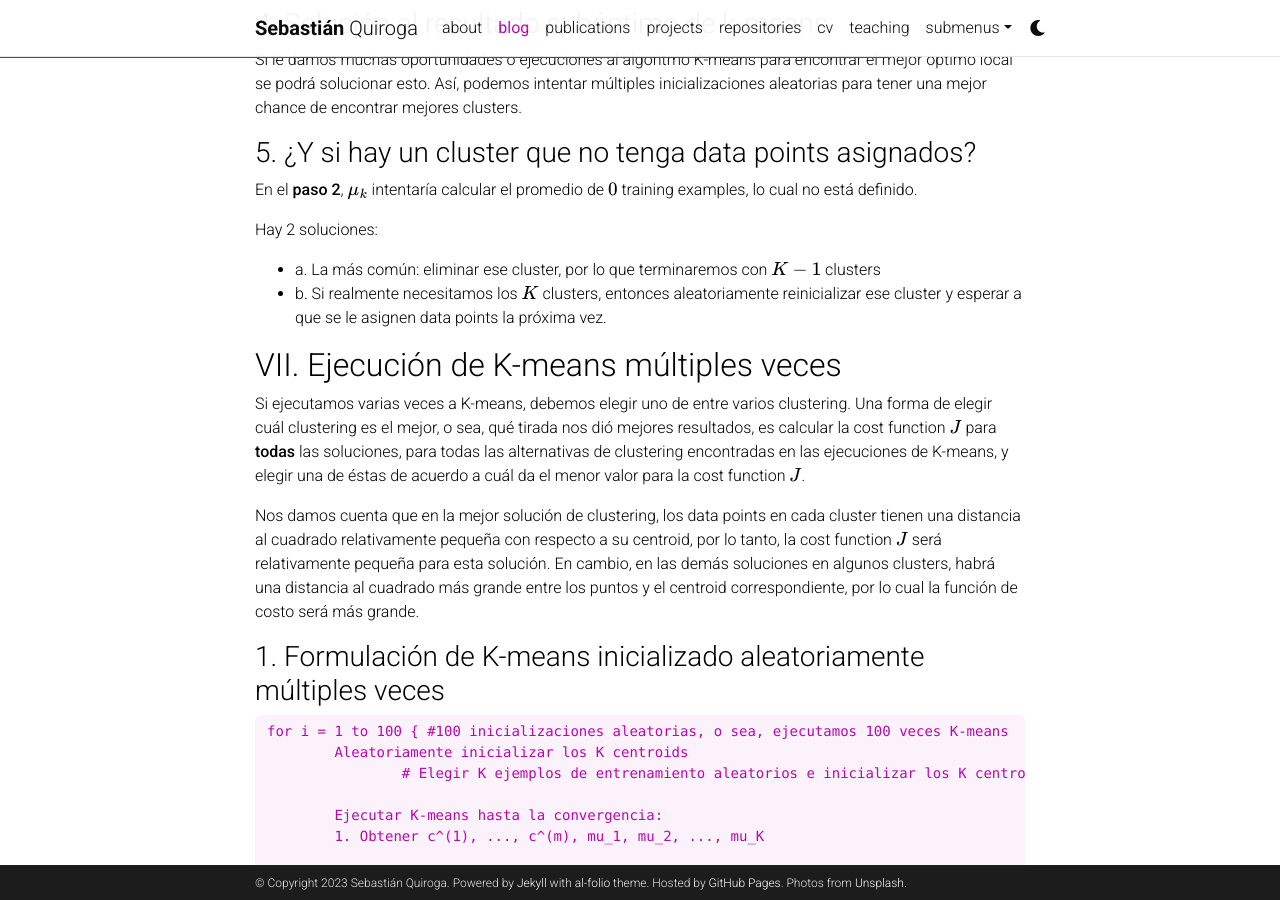
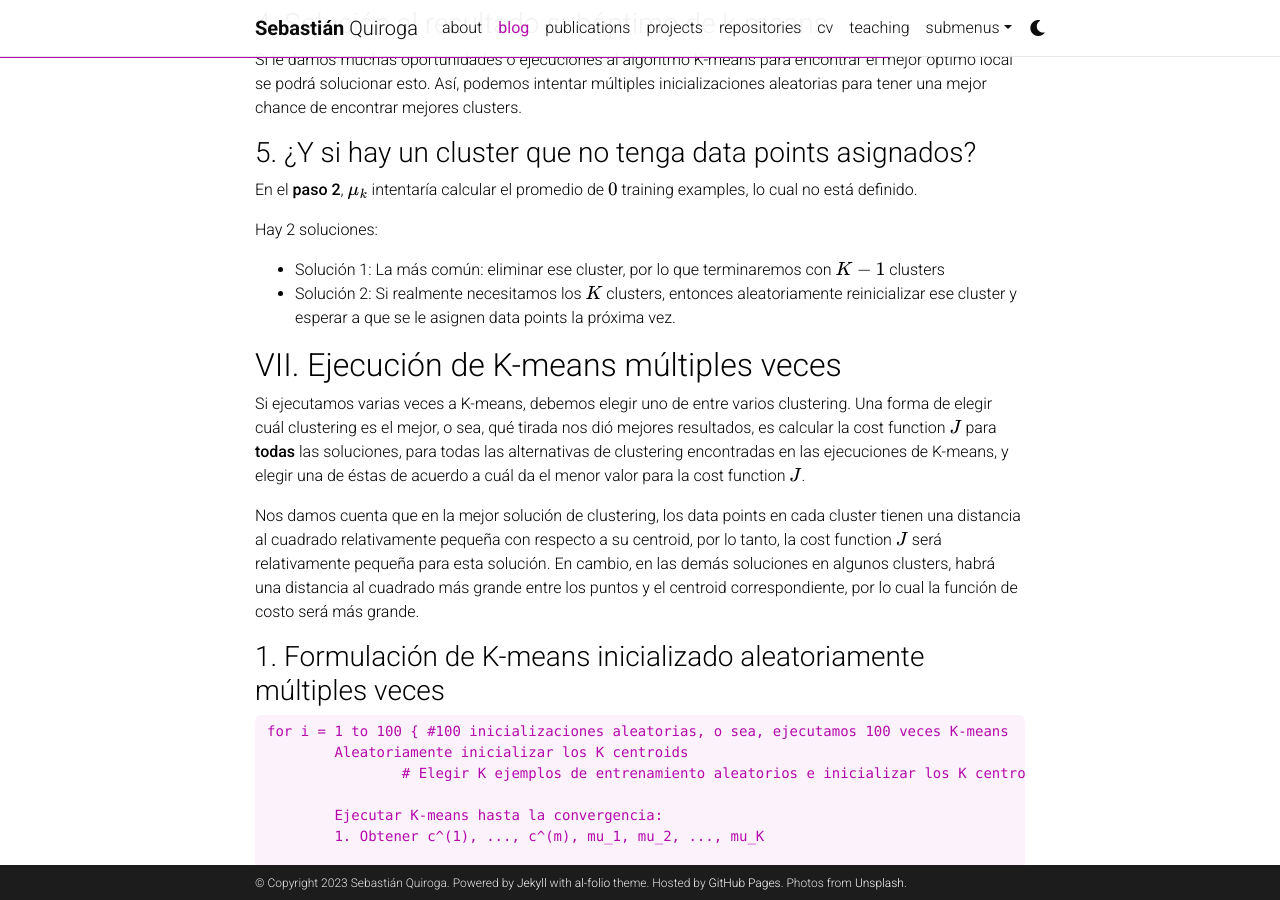
Before and after one commit to squirogar/squirogar.github.io, a Jekyll site: the page built from _posts/2023-06-09-clustering-kmeans.md, in a window 1280 px wide and 900 px high, scrolled down 7136 px. Built offline with Jekyll 4.4.1, drawn with Linux system fonts in a browser that asks for light colours; comment, search, counter and statistics services are not loaded; a style sheet for code colours, icons or effects is not loaded.

Commit message:
cambios finales en kmeans

````diff
--- a/_posts/2023-06-09-clustering-kmeans.md
+++ b/_posts/2023-06-09-clustering-kmeans.md
@@ -257,8 +257,8 @@
 En el **paso 2**, $$\mu_k$$ intentaría calcular el promedio de $$0$$ training examples, lo cual no está definido.
 
 Hay 2 soluciones:
-* a. La más común: eliminar ese cluster, por lo que terminaremos con $$K-1$$ clusters
-* b. Si realmente necesitamos los $$K$$ clusters, entonces aleatoriamente reinicializar ese cluster y esperar a que se le asignen data points la próxima vez.
+- Solución 1: La más común: eliminar ese cluster, por lo que terminaremos con $$K-1$$ clusters
+- Solución 2: Si realmente necesitamos los $$K$$ clusters, entonces aleatoriamente reinicializar ese cluster y esperar a que se le asignen data points la próxima vez.
 
 ## VII. Ejecución de K-means múltiples veces
 Si ejecutamos varias veces a K-means, debemos elegir uno de entre varios clustering. Una forma de elegir cuál clustering es el mejor, o sea, qué tirada nos dió mejores resultados, es calcular la cost function $$J$$ para **todas** las soluciones, para todas las alternativas de clustering encontradas en las ejecuciones de K-means, y elegir una de éstas de acuerdo a cuál da el menor valor para la cost function $$J$$.
@@ -338,11 +338,11 @@
 ## X. Algunas Q&A
 1. ¿Por qué con K-means resultan clusters tan diferentes?
 - Tiene que ver con la data. Si nuestros clusters tienen un límite bien definido entre ellos siempre encontraremos los mismos centroids y solo dependerá del parámetro $$K$$. Si nuestra data no tiene un límite claro entre cada cluster (datos más dispersos) entonces inicializar los centroids aleatoriamente darán diferentes resultados dependiendo de la inicialización.
-- Una sugerencia es usar el parámetro `random_state` cuando usemos la implementación de K-means de la librería `scikit-learn`, ya que si lo establecemos con un valor podemos garantizar que tendremos los mismos centroids cada vez que usemos el modelo (que lo entrenemos).
-```
-from sklearn.cluster import KMeans
-kmeans = KMeans(n_clusters=3, random_state=42)
-```
+    - Una sugerencia es usar el parámetro `random_state` cuando usemos la implementación de K-means de la librería `scikit-learn`, ya que si lo establecemos con un valor podemos garantizar que tendremos los mismos centroids cada vez que usemos el modelo (que lo entrenemos).
+    ```
+    from sklearn.cluster import KMeans
+    kmeans = KMeans(n_clusters=3, random_state=42)
+    ```
 
 2. ¿Por qué hay clusters sin puntos asignados?
 - A medida que aumenta $$K$$ (más centroids) existe más probabilidad de que un centroid no sea el más cercano de ningún punto, o sea, no se le asigne ningún data point. También existe el caso que si hay 2 centroids muy cerca y le asignamos correctamente de forma aleatoria sus ubicaciones, pero tenemos datos con ejemplos repetidos; al momento de asignar los centroids más cercanos a cada uno de los puntos, puede pasar que uno le "robe" el dato a otro, quedandose con dos datos asignados y el otro sin nada, esto pasa en el caso de aplicar K-means para comprimir imágenes, en donde dos pixeles pueden tener exactamente el mismo valor.
````
